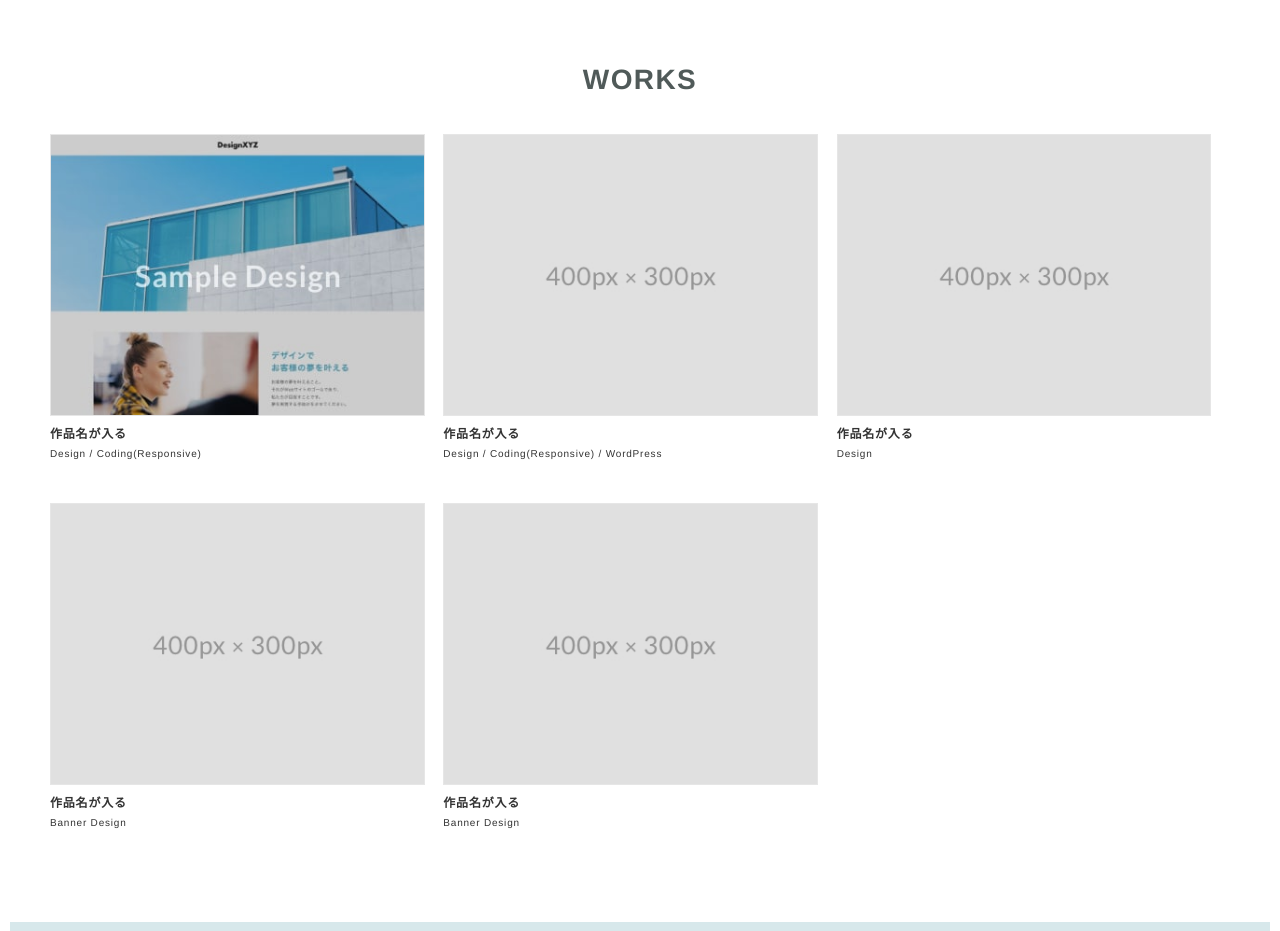
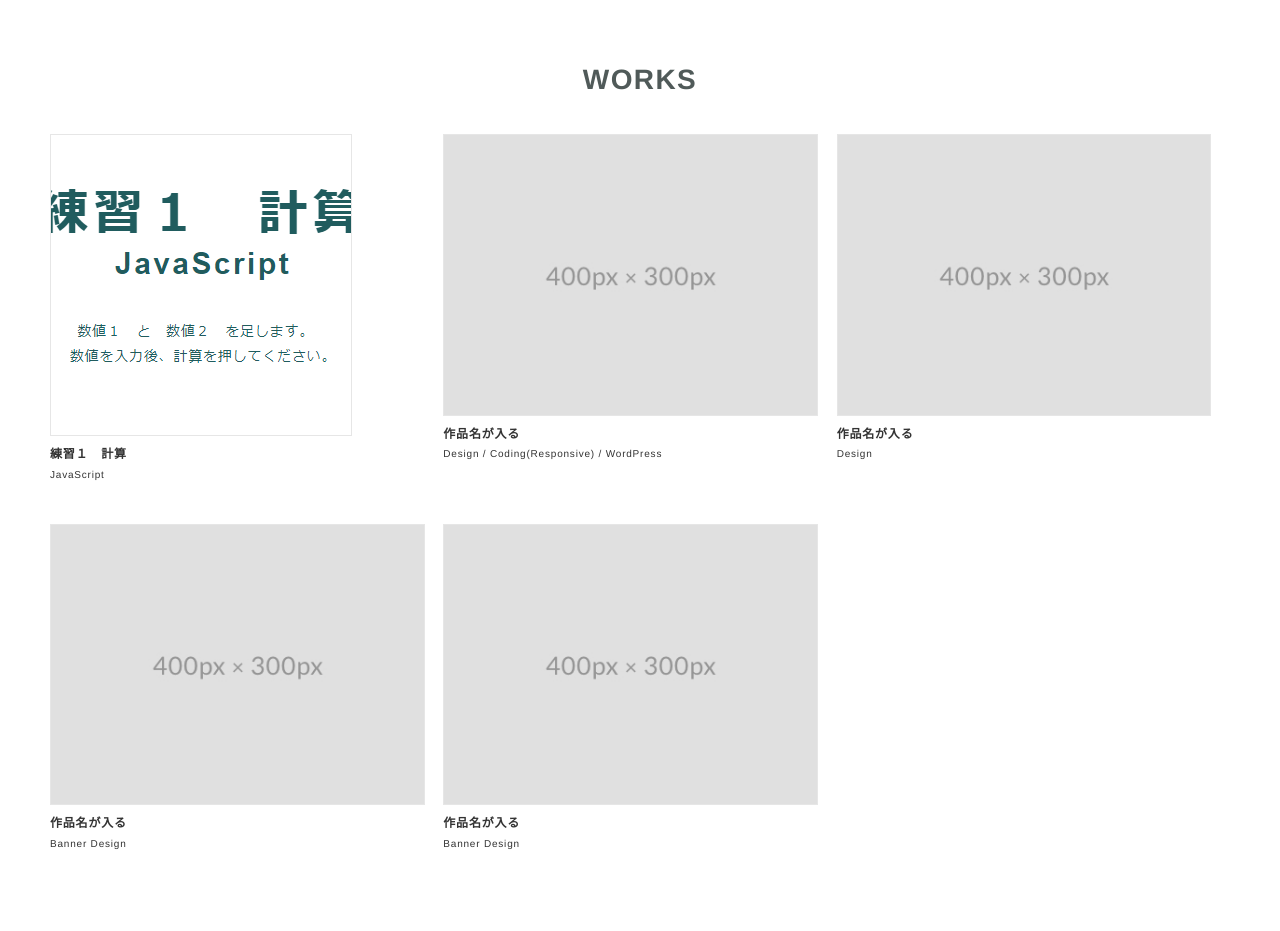
Before and after one commit to mirocu/portfolio, a plain HTML site: page index.html in a window 1280 px wide. Shown: the part 1060-1991 px from the top of the page. Drawn offline with nearby package versions, Linux system fonts and the light colour scheme.

Commit message:
change work1

```diff
--- a/index.html
+++ b/index.html
@@ -72,9 +72,9 @@
                         <h2 class="title">WORKS</h2>
                         <div class="works-list">
                             <a class="works-item" href="works_1.html">
-                              <p class="works-img"><img src="img/works-sample-thumb.jpg" alt="" /></p>
-                              <p class="works-name">作品名が入る</p>
-                              <p class="works-info">Design / Coding(Responsive)</p>
+                              <p class="works-img"><img src="img/work1.png" alt="練習１" /></p>
+                              <p class="works-name">練習１　計算</p>
+                              <p class="works-info">JavaScript</p>
                             </a>
                             <a class="works-item" href="works-template.html">
                               <p class="works-img"><img src="img/works-dummy-thumb.jpg" alt="" /></p>
```
